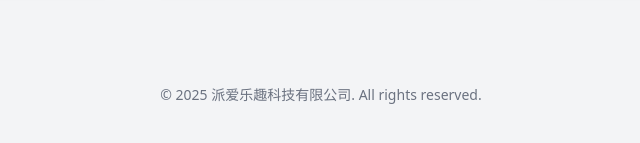
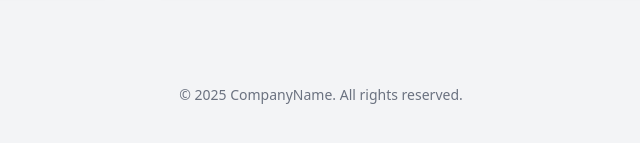
Before and after one commit to wudihua/wudihua.github.io, a plain HTML site: page index.html in a window 1280 px wide. Shown: the part 491-634 px from the top of the page, 319-959 px from the left. Drawn offline with nearby package versions, Linux system fonts and the light colour scheme.

Commit message:
Update index.html

```diff
--- a/index.html
+++ b/index.html
@@ -50,7 +50,7 @@
   </main>
 
   <footer class="text-center text-gray-500 text-sm mt-12 p-4">
-    &copy; 2025 派爱乐趣科技有限公司. All rights reserved.
+    &copy; 2025 CompanyName. All rights reserved.
   </footer>
 
 </body>
```
